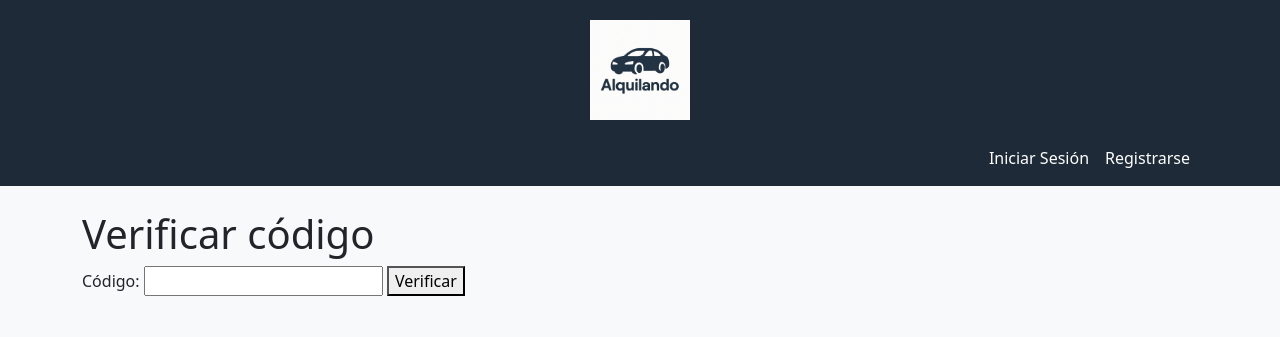
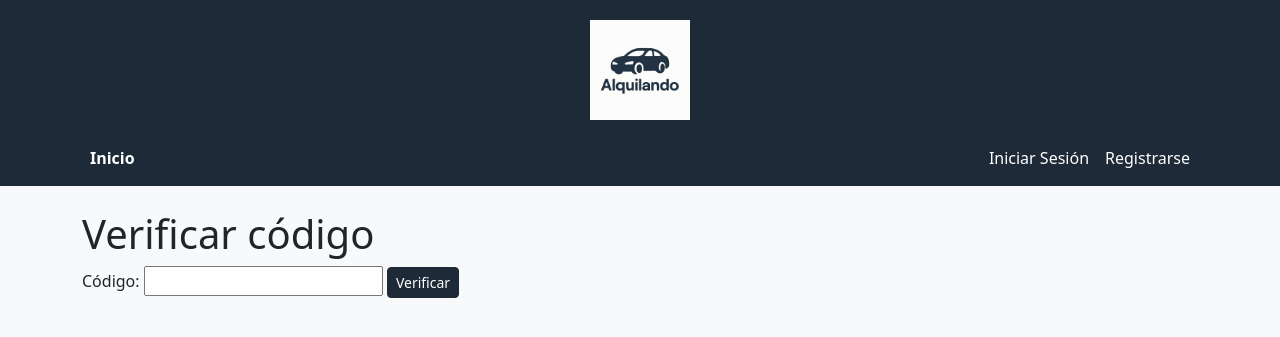
Before and after one commit to lucamaffeo/Alquilando, a Flask app: page /login-code in a window 1280 px wide. Shown: the top 337 px of the page. Run offline with Flask 3, Linux system fonts and the light colour scheme.

Commit message:
pongo boton inicio de la izquierda y q se muestre en usuarios registrados o usuarios visitantes

```diff
--- a/src/web/templates/base.html
+++ b/src/web/templates/base.html
@@ -110,11 +110,19 @@
             </button>
             <div class="collapse navbar-collapse" id="navbarNav">
                 <ul class="navbar-nav me-auto mb-2 mb-lg-0">
+                    {% if not session.get("user_id") %}
+                    <li class="nav-item"><a class="nav-link" href="{{ url_for('global.inicio_global') }}"><strong>Inicio</strong></a></li>
+
+                    {% endif %}
                     {% if session.get("user_id") %}
+
+                        {% if user_role is none or user_role == "" or user_role == "usuario registrado" %}
+                        <li class="nav-item"><a class="nav-link" href="{{ url_for('global.inicio_global') }}"><strong>Inicio</strong></a></li>
+                        {% endif %}
                         {% if has_permission(session.get("user_id"), "vehicle_index") %}
                         <li class="nav-item"><a class="nav-link" href="{{ url_for('vehiculos.index') }}"><strong>Vehículos</strong></a></li>
                         {% endif %}
-                        {%  if has_permission(session.get("user_id"), "user_index") %}
+                        {% if has_permission(session.get("user_id"), "user_index") %}
                         <li class="nav-item"><a class="nav-link" href="{{ url_for('usuarios.index') }}"><strong>Usuarios</strong></a></li>
                         {% endif %}
                         {% if has_permission(session.get("user_id"), "vehicle_create") %}
@@ -136,7 +144,6 @@
                     {% if session.get("user_role") == "usuario registrado" %}
                     <li class="nav-item"><a class="nav-link" href="{{ url_for('reservas.mis_reservas') }}">Ver Mis Reservas</a></li>
                     <li class="nav-item"><a class="nav-link" href="{{ url_for('reservas.historial_reservas') }}">Historial de reservas</a></li>
-                    <li class="nav-item"><a class="nav-link" href="{{ url_for('global.inicio_global') }}">Inicio</a></li>
                     {% endif %}
                     <li class="nav-item"><a class="nav-link" href="{{ url_for('usuarios.show', user_id=session['user_id']) }}">Mi Perfil</a></li>
                     <li class="nav-item"><a class="nav-link" href="{{ url_for('usuarios.logout') }}">Cerrar Sesión</a></li>
--- a/src/web/templates/users/login-code.html
+++ b/src/web/templates/users/login-code.html
@@ -5,6 +5,6 @@
 <form action="{{ url_for('auth.login_code') }}" method="POST">
     <label for="code">Código:</label>
     <input type="text" name="code" maxlength="6" minlength="6" required>
-    <button type="submit">Verificar</button>
+    <button class="btn btn-info btn-sm" type="submit">Verificar</button>
 </form>
 {% endblock %}
```
